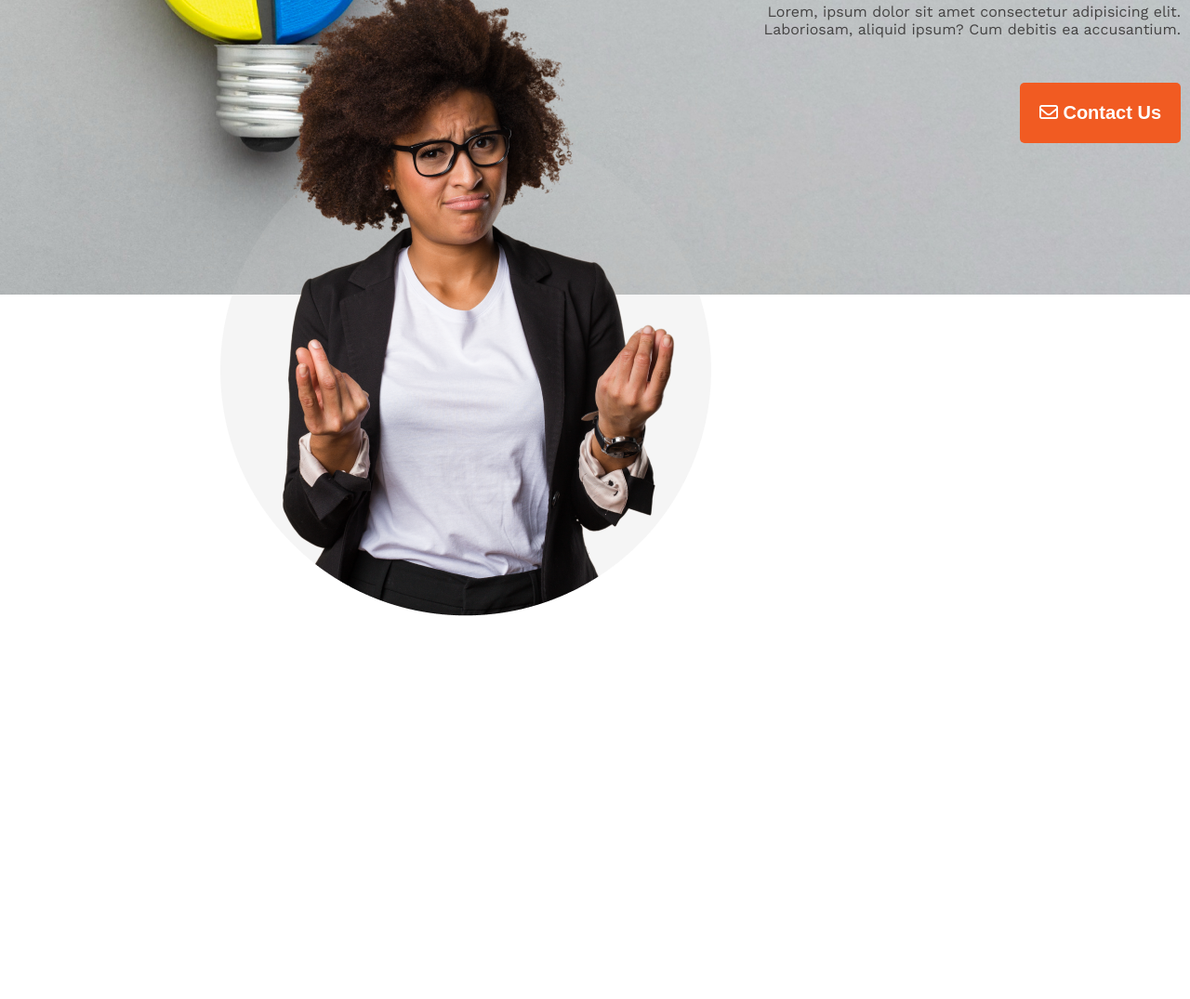
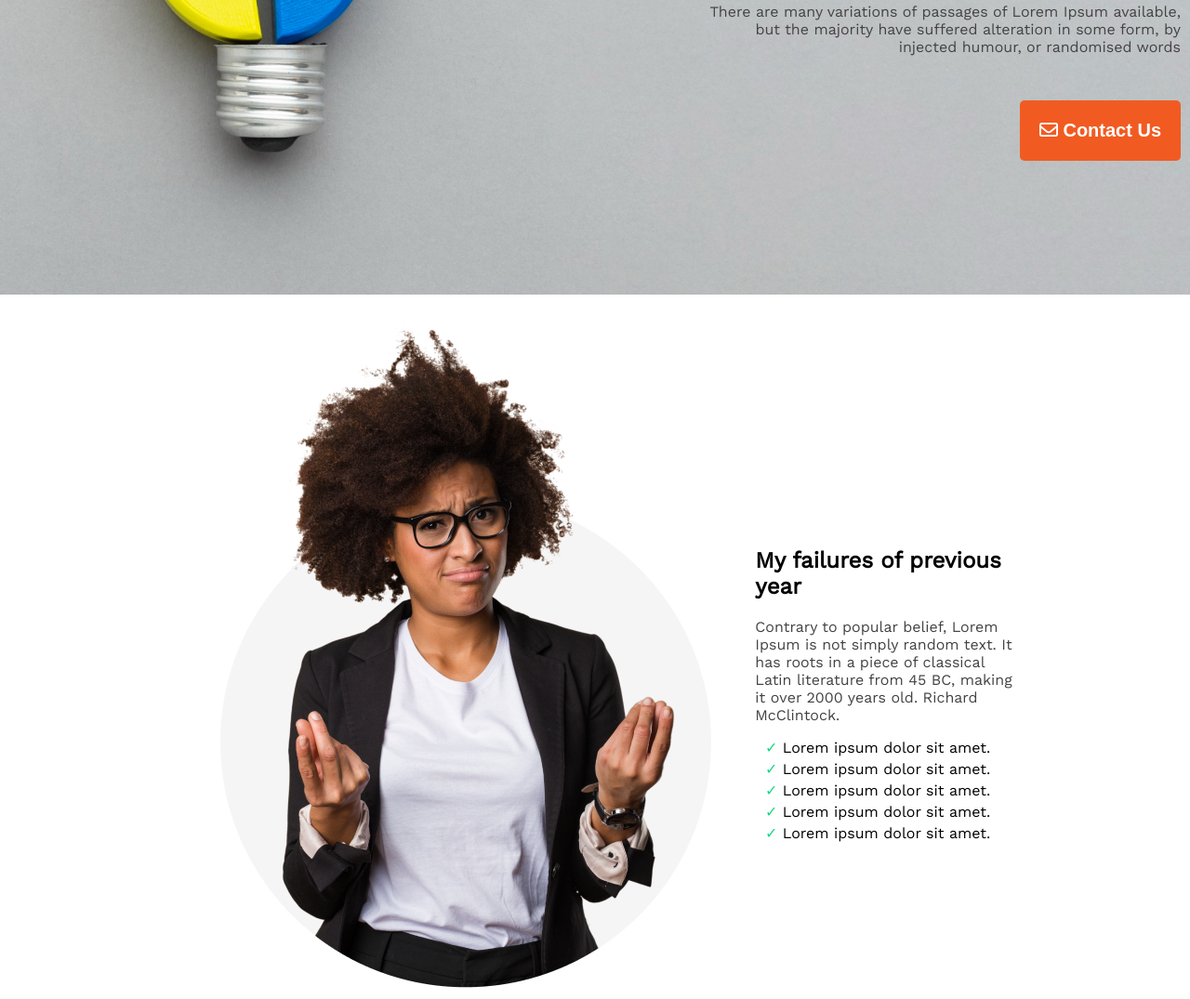
Before and after one commit to Alamgir2-2/My-first-site, a plain HTML site: page index.html in a window 1280 px wide. Shown: the part 492-1567 px from the top of the page at 93% size. Before the commit the page ends 1167 px from the top, so only its background shows below. Drawn offline with nearby package versions, Linux system fonts and the light colour scheme.

Commit message:
Section content added

```diff
--- a/css/style.css
+++ b/css/style.css
@@ -39,9 +39,30 @@ p {
     top: 180px;
     text-align: right;
 }
+
 .section1 {
-    margin-top: 431px;
+    margin-top: 831px;
     display: flex;
     margin-left: 206px;
 
 }
+
+.section1 h2 {
+    margin-right: 35%;
+    margin-left: 6%;
+    margin-top: 250px;
+}
+
+.section-content {
+    margin-right: 35%;
+    margin-left: 6%;
+}
+
+.green {
+    color: #16D887;
+}
+
+ul li {
+    list-style: none;
+    padding-bottom: 4px;
+}
--- a/index.html
+++ b/index.html
@@ -1,20 +1,26 @@
 <!DOCTYPE html>
 <html lang="en">
+
 <head>
     <meta charset="UTF-8">
     <meta http-equiv="X-UA-Compatible" content="IE=edge">
     <meta name="viewport" content="width=device-width, initial-scale=1.0">
     <title>My Website</title>
     <link rel="stylesheet" href="css/style.css">
-    <link rel="preconnect" href="https://fonts.googleapis.com"><link rel="preconnect" href="https://fonts.gstatic.com" crossorigin><link href="https://fonts.googleapis.com/css2?family=Work+Sans&display=swap" rel="stylesheet">
+    <link rel="preconnect" href="https://fonts.googleapis.com">
+    <link rel="preconnect" href="https://fonts.gstatic.com" crossorigin>
+    <link href="https://fonts.googleapis.com/css2?family=Work+Sans&display=swap" rel="stylesheet">
     <script src="https://kit.fontawesome.com/c0d2fdae98.js" crossorigin="anonymous"></script>
 </head>
+
 <body>
     <!-- Header Section -->
     <header>
         <div class="header-content">
             <h1>All Things Are Possible If You Believe</h1>
-            <p>Lorem, ipsum dolor sit amet consectetur adipisicing elit. Laboriosam, aliquid ipsum? Cum debitis ea accusantium.</p>
+            <p>There are many variations of passages of Lorem Ipsum
+                available, but the majority have suffered alteration in some
+                form, by injected humour, or randomised words</p>
             <button class="primary-btn"><i class="fa-regular fa-envelope"></i> Contact Us</button>
         </div>
     </header>
@@ -27,8 +33,34 @@
             <div>
                 <img src="./images/person.png" alt="Person picture">
             </div>
+            <div>
+                <h2>My failures of previous year</h2>
+                <p class="section-content">Contrary to popular belief, Lorem Ipsum is not simply random text. It has
+                    roots in a piece of classical Latin literature from 45 BC, making it over 2000 years old. Richard
+                    McClintock.</p>
+                    <ul>
+                        <li>
+                            <span class="green">&#x2713;</span> Lorem ipsum dolor sit amet.
+                        </li>
+                        <li>
+                            <span class="green">&#x2713;</span> Lorem ipsum dolor sit amet.
+                        </li>
+                        <li>
+                            <span class="green">&#x2713;</span> Lorem ipsum dolor sit amet.
+                        </li>
+                        <li>
+                            <span class="green">&#x2713;</span> Lorem ipsum dolor sit amet.
+                        </li>
+                        <li>
+                            <span class="green">&#x2713;</span> Lorem ipsum dolor sit amet.
+                        </li>
+
+                    </ul>
+            </div>
         </div>
+
     </section>
 
 </body>
+
 </html>
```
